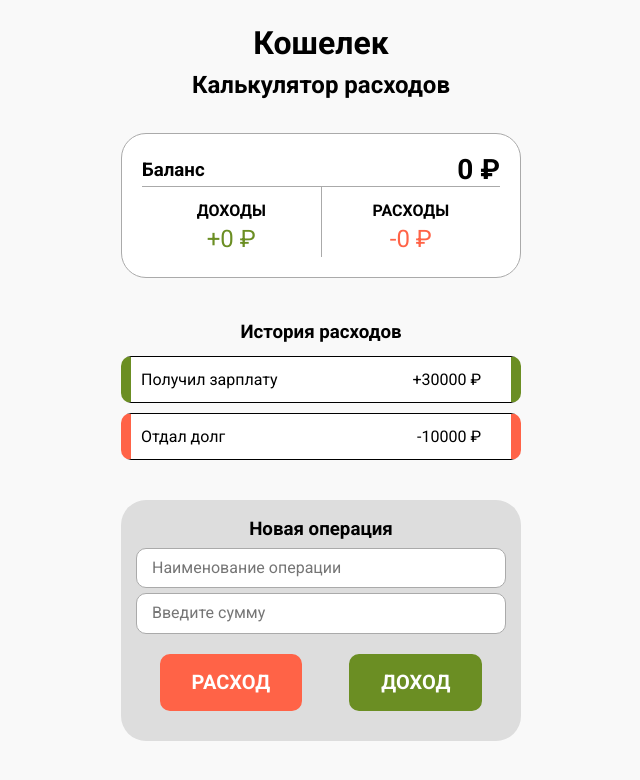
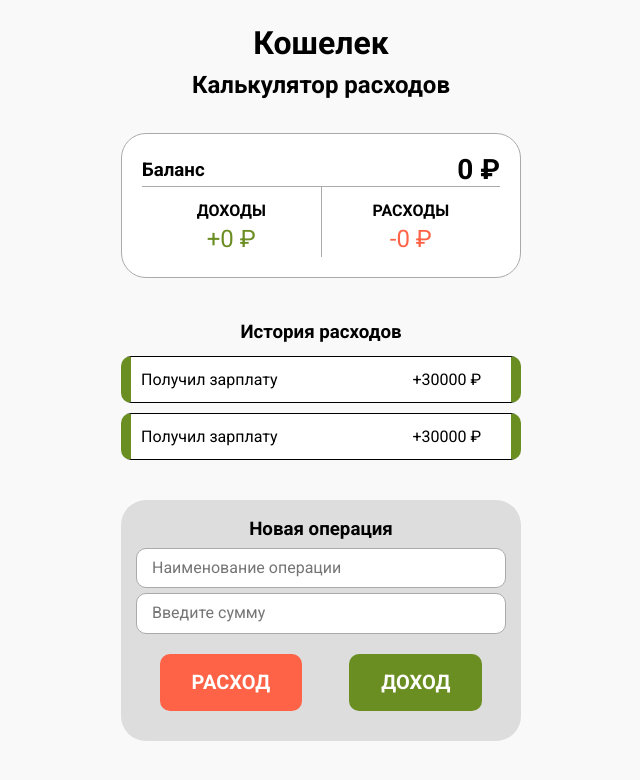
Before and after one commit to horoshopodumaj/calculator_on_React, a React (Create React App) app in the folder calculator/: page / in a window 1280 px wide. Shown: the top 780 px of the page, without its empty margins (319-959 px from the left). Built offline with nearby package versions, Linux system fonts and the light colour scheme.

Commit message:
added the HistoryItem component

```diff
--- a/calculator/src/components/history/History.js
+++ b/calculator/src/components/history/History.js
@@ -1,21 +1,13 @@
 import React from "react";
+import HistoryItem from "./HistoryItem";
 
 export default function () {
     return (
         <section className="history">
             <h3>История расходов</h3>
             <ul className="history__list">
-                <li className="history__item history__item-plus">
-                    Получил зарплату
-                    <span className="history__money">+30000 ₽</span>
-                    <button className="history__delete">x</button>
-                </li>
-
-                <li className="history__item  history__item-minus">
-                    Отдал долг
-                    <span className="history__money">-10000 ₽</span>
-                    <button className="history__delete">x</button>
-                </li>
+                <HistoryItem />
+                <HistoryItem />
             </ul>
         </section>
     );
--- /dev/null
+++ b/calculator/src/components/history/HistoryItem.js
@@ -0,0 +1,17 @@
+import React from "react";
+
+const HistoryItem = () => (
+    <li className="history__item history__item-plus">
+        Получил зарплату
+        <span className="history__money">+30000 ₽</span>
+        <button className="history__delete">x</button>
+    </li>
+);
+
+/* <li className="history__item  history__item-minus">
+            Отдал долг
+            <span className="history__money">-10000 ₽</span>
+            <button className="history__delete">x</button>
+</li> */
+
+export default HistoryItem;
```
